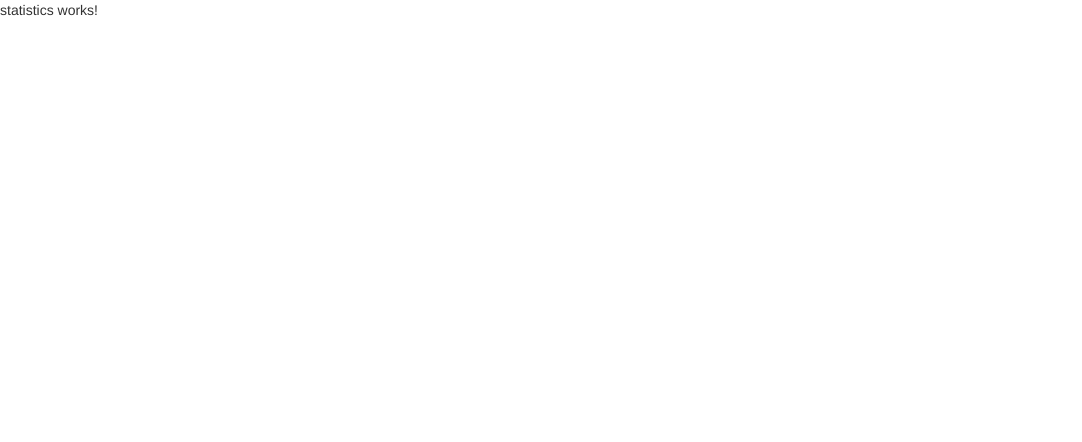
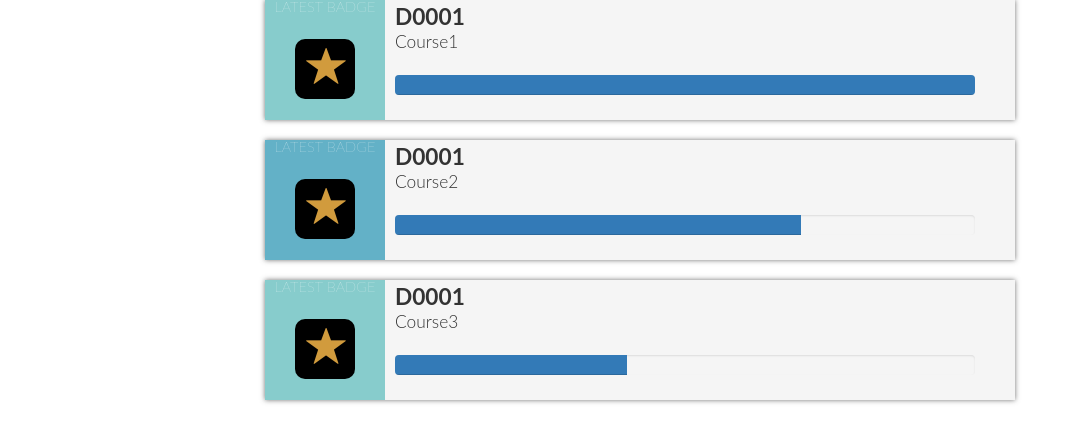
Before and after one commit to ax-rwnd/d7017e-project, an Angular app in the folder frontend/: page /statistics in a window 1280 px wide. Shown: the top 442 px of the page, without its empty margins (0-1082 px from the left). Built offline with nearby package versions, Linux system fonts and the light colour scheme.

Commit message:
Continued to work on statistics.

```diff
--- a/frontend/src/app/statistics/statistics.component.css
+++ b/frontend/src/app/statistics/statistics.component.css
@@ -0,0 +1,132 @@
+body {
+  padding: 60px 0px;
+  background-color: rgb(220, 220, 220);
+}
+
+.event-list {
+  list-style: none;
+  font-family: 'Lato', sans-serif;
+  margin: 0px;
+  padding: 0px;
+}
+.event-list > li {
+  background-color: rgb(255, 255, 255);
+  box-shadow: 0px 0px 5px rgba(51, 51, 51, 0.7);
+  padding: 0px;
+  margin: 0px 0px 20px;
+}
+.latestBadge {
+  display: inline-block;
+  width: 100%;
+  color: rgb(255, 255, 255);
+  background-color: rgb(135, 204, 204);
+  padding: 5px;
+  text-align: center;
+  text-transform: uppercase;
+}
+.event-list > li:nth-child(even) > .latestBadge {
+  background-color: rgb(99, 177, 199);
+}
+
+.latestBadge > span {
+  display: none;
+}
+.latestBadge > .badgeTitle {
+  display: block;
+  font-size: 11pt;
+  font-weight: 100;
+  line-height: 1;
+}
+
+.fillBadge {
+  margin-top: 20%;
+  width: 60px;
+  height: 60px;
+  background: #000000;
+}
+
+.customGlyph {
+  font-size: 40px;
+  margin-top: 5px;
+  margin-left: 5px;
+  color: #d19b3d;
+}
+
+.progress-margin {
+  margin-top: 20px;
+  margin-left: 10px;
+}
+
+.event-list > li > .info {
+  padding-top: 5px;
+  text-align: center;
+}
+.event-list > li > .info > .title {
+  font-size: 17pt;
+  font-weight: 700;
+  margin: 0px;
+}
+.event-list > li > .info > .desc {
+  font-size: 13pt;
+  font-weight: 300;
+  margin: 0px;
+}
+
+.event-list > li > .info > ul > li > a {
+  display: block;
+  width: 100%;
+  color: rgb(30, 30, 30);
+  text-decoration: none;
+}
+
+@media (min-width: 768px) {
+  .event-list > li {
+    position: relative;
+    display: block;
+    width: 100%;
+    height: 120px;
+    padding: 0px;
+  }
+
+  .event-list > li > .latestBadge,
+  .event-list > li > img {
+    display: inline-block;
+  }
+
+  .event-list > li > .latestBadge,
+  .event-list > li > img {
+    width: 120px;
+    float: left;
+  }
+
+  .event-list > li > .info {
+    background-color: rgb(245, 245, 245);
+    overflow: hidden;
+  }
+
+  .event-list > li > .latestBadge,
+  .event-list > li > img {
+    width: 120px;
+    height: 120px;
+    padding: 0px;
+    margin: 0px;
+  }
+
+  .event-list > li > .info {
+    position: relative;
+    height: 120px;
+    text-align: left;
+    padding-right: 40px;
+  }
+
+  .event-list > li > .info > .title,
+  .event-list > li > .info > .desc {
+    padding: 0px 10px;
+  }
+
+  .event-list > li > .info > ul {
+    position: absolute;
+    left: 0px;
+    bottom: 0px;
+  }
+}
--- a/frontend/src/app/statistics/statistics.component.html
+++ b/frontend/src/app/statistics/statistics.component.html
@@ -1,3 +1,28 @@
-<p>
-  statistics works!
-</p>
+<div class="container">
+  <div class="row">
+    <div class="[ col-xs-12 col-sm-offset-2 col-sm-8 ]">
+      <ul class="event-list">
+        <li *ngFor="let course of courses">
+          <div class="latestBadge">
+            <span class="badgeTitle">Latest badge</span>
+            <div class="badge fillBadge">
+              <span class="glyphicon glyphicon-star customGlyph"></span>
+            </div>
+            <span class="year">2014</span>
+            <span class="time">ALL DAY</span>
+          </div>
+          <div class="info">
+            <h2 class="title">{{ course.code }}</h2>
+            <p class="desc">{{ course.name }}</p>
+            <div class="progress progress-margin">
+              <div class="progress-bar" role="progressbar" [attr.aria-valuenow]="course.progress" aria-valuemin="0" aria-valuemax ="100"
+                   [style.width]="course.progress*100 + '%'">
+              </div>
+            </div>
+          </div>
+
+        </li>
+      </ul>
+    </div>
+  </div>
+</div>
```
